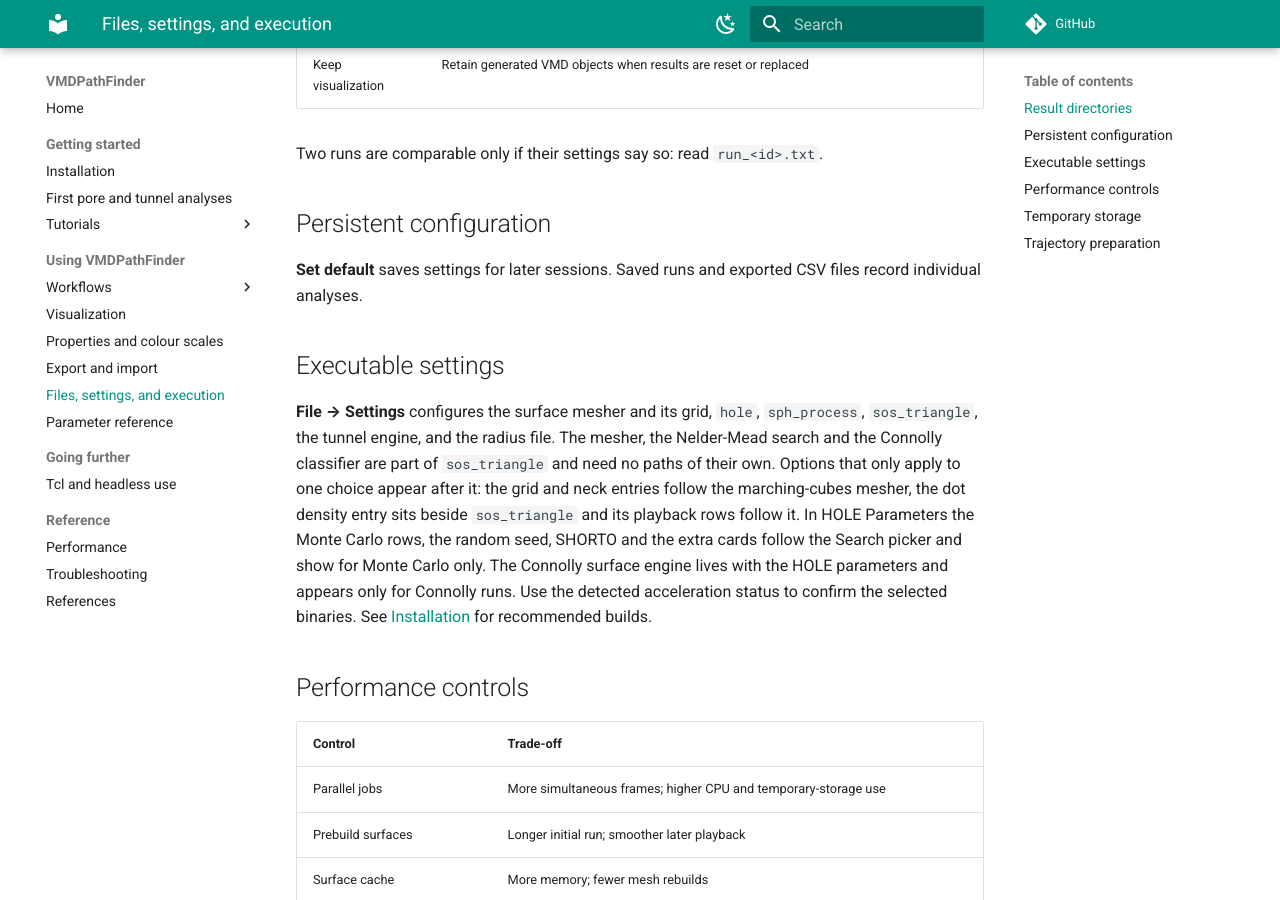
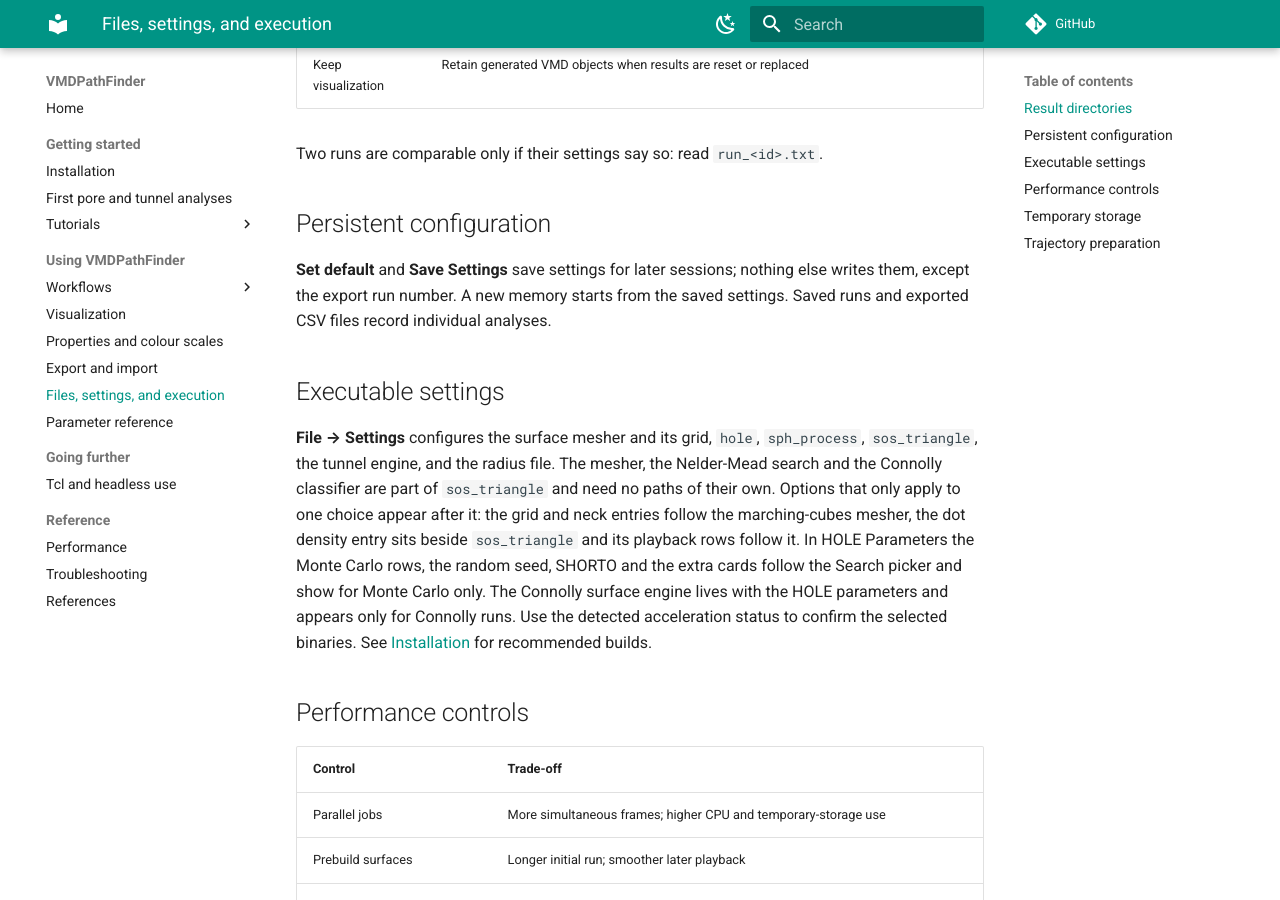
Before and after one commit to aminkvh/VMDHole, an MkDocs documentation site: the page built from docs/files-and-settings.md, in a window 1280 px wide and 900 px high, scrolled down 586 px. Built offline with MkDocs 1.6.1 and Material for MkDocs 9.7.7, drawn with Linux system fonts in a browser that asks for light colours; comment, search, counter and statistics services are not loaded.

Commit message:
fix: idle re-render loop, exports rewriting settings, mesher row spacing

```diff
--- a/docs/files-and-settings.md
+++ b/docs/files-and-settings.md
@@ -23,8 +23,9 @@ Two runs are comparable only if their settings say so: read `run_<id>.txt`.
 
 ## Persistent configuration
 
-**Set default** saves settings for later sessions. Saved runs and exported CSV
-files record individual analyses.
+**Set default** and **Save Settings** save settings for later sessions; nothing
+else writes them, except the export run number. A new memory starts from the
+saved settings. Saved runs and exported CSV files record individual analyses.
 
 ## Executable settings
 
```
Also changed, not shown: 3 other files.
